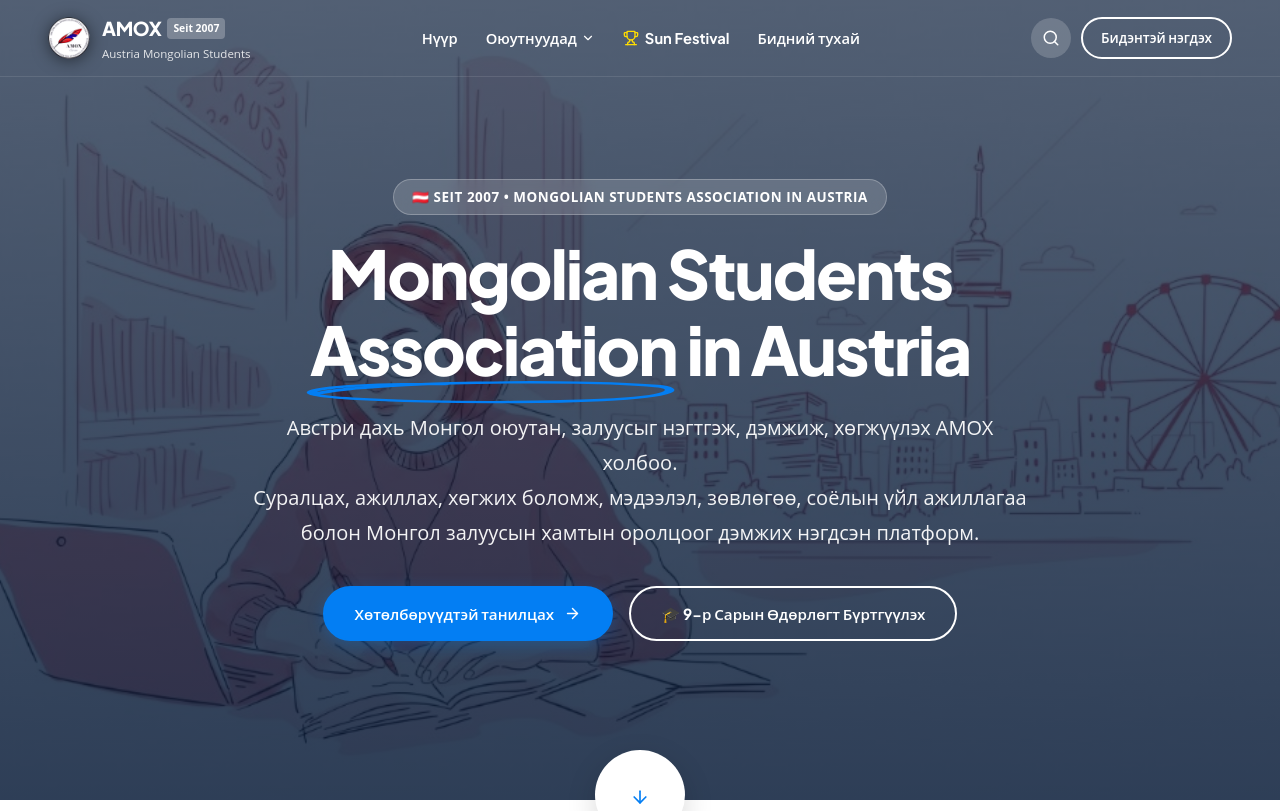
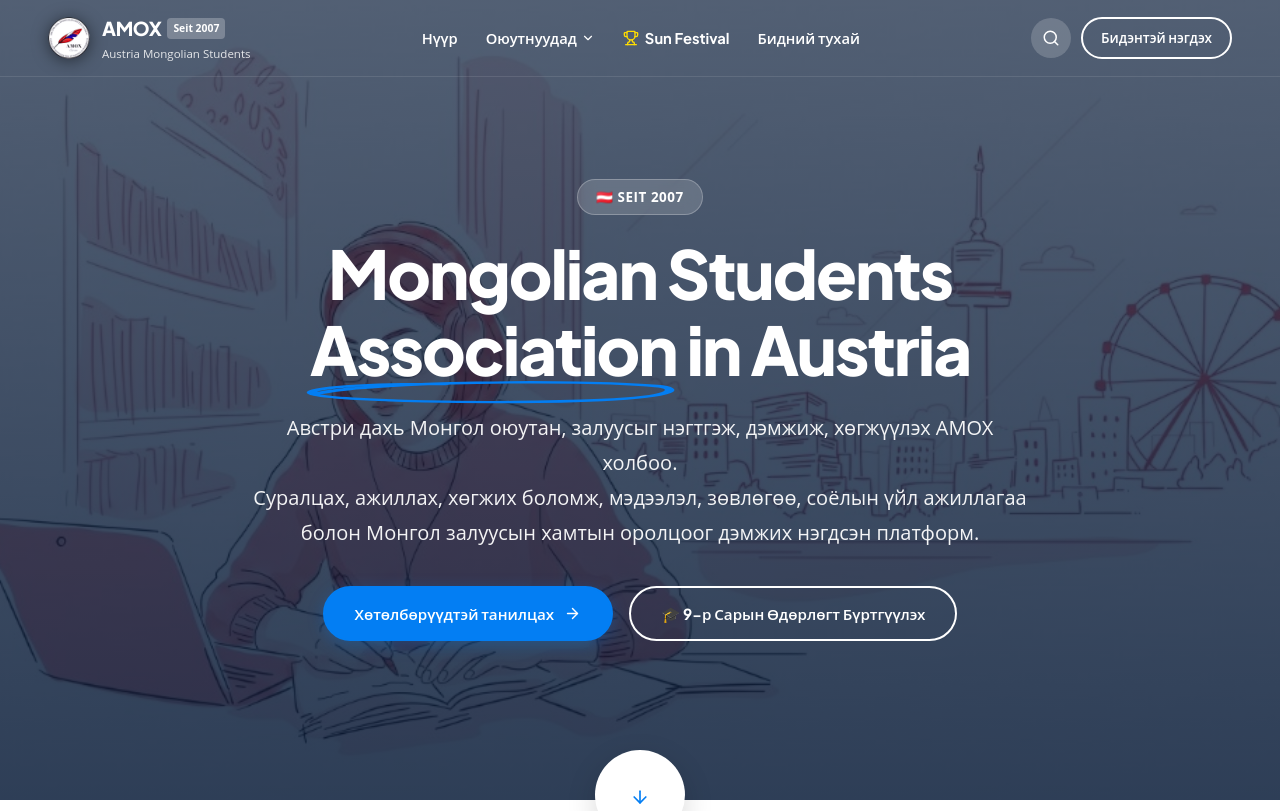
Before and after one commit to bkoenig-coder/amox, a React (Vite) app: page / in a window 1280 px wide. Shown: the top 811 px of the page. Built offline with nearby package versions, Linux system fonts and the light colour scheme.

Commit message:
Simplify hero pill badge to 🇦🇹 Seit 2007

```diff
--- a/src/pages/HomePage.tsx
+++ b/src/pages/HomePage.tsx
@@ -88,7 +88,7 @@
                 marginBottom: 20
               }}
             >
-              <span>🇦🇹 Seit 2007 &bull; Mongolian Students Association in Austria</span>
+              <span>🇦🇹 Seit 2007</span>
             </div>
 
             <h1
```
